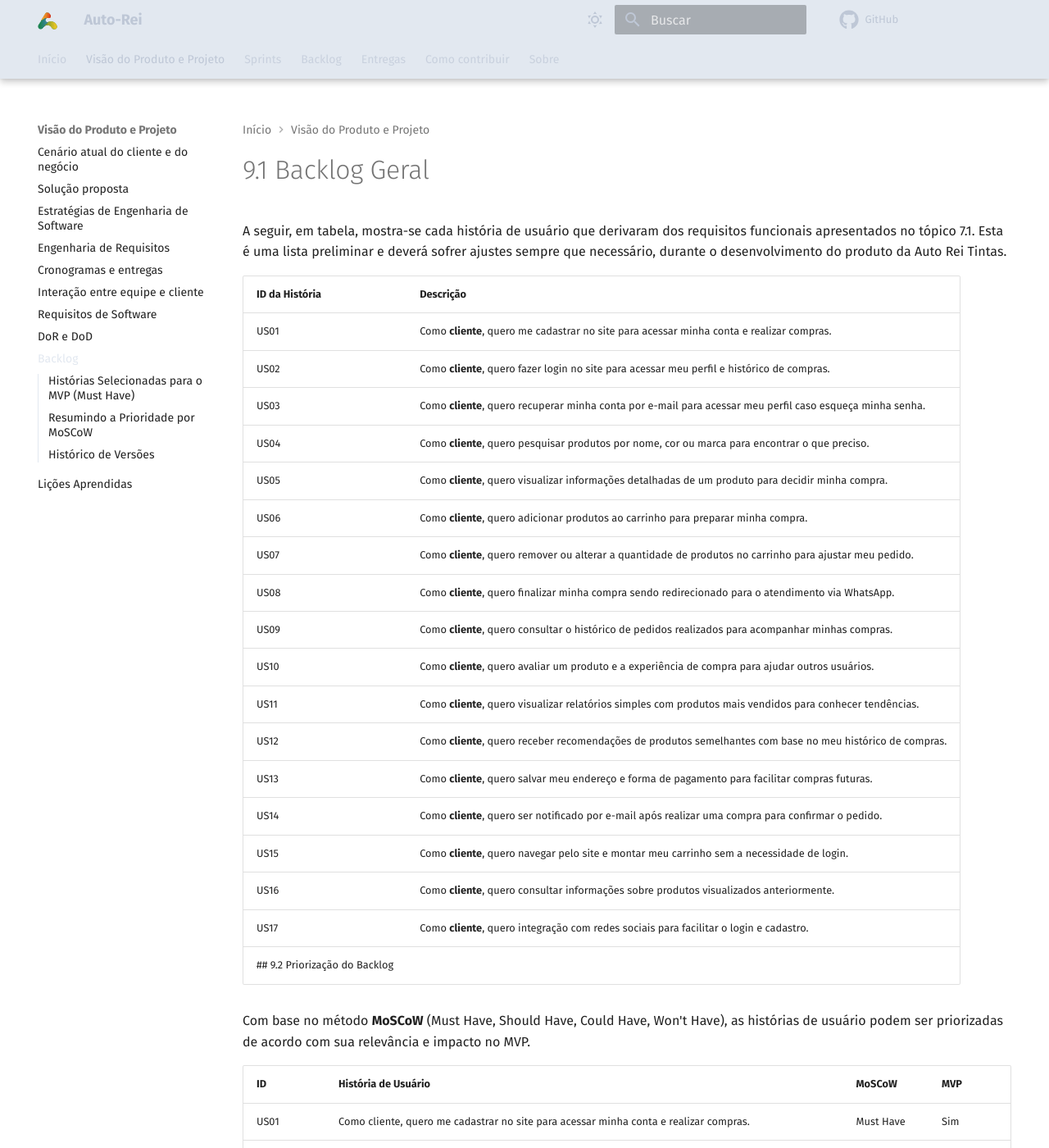
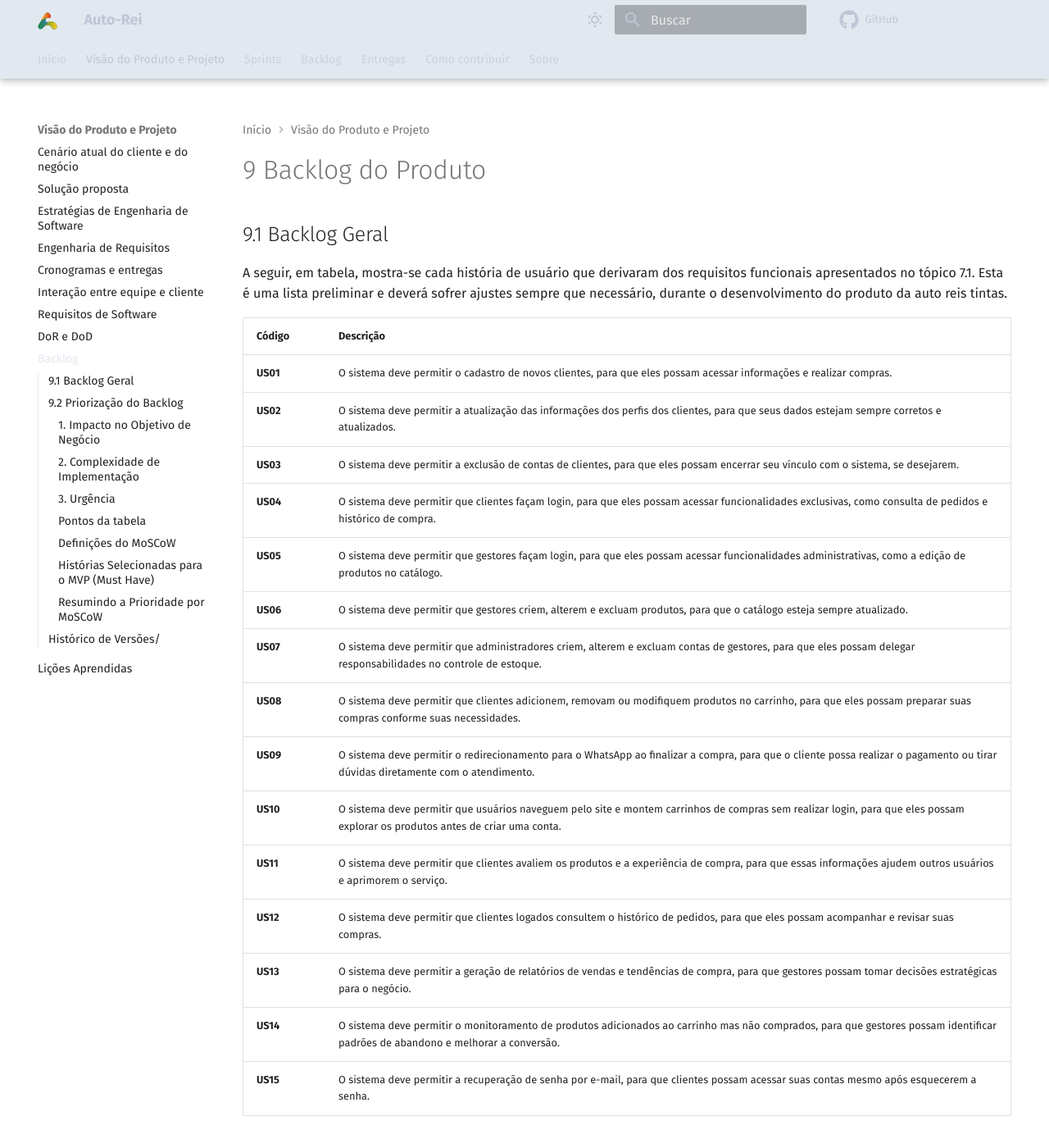
Before and after one commit to mdsreq-fga-unb/2024.2-T03-AutoReiTintas, an MkDocs documentation site: the page built from docs/auto-rei-tintas/docs/sections/product_vision/9_backlog.md, in a window 1280 px wide and 1400 px high. Shown: the whole window at 82% size. Built offline with MkDocs 1.6.1 and Material for MkDocs 9.7.7, drawn with Linux system fonts in a browser that asks for light colours; comment, search, counter and statistics services are not loaded; some of the changed text lies outside the part shown.

Commit message:
feat:backlog1.1

```diff
--- a/docs/auto-rei-tintas/docs/sections/product_vision/9_backlog.md
+++ b/docs/auto-rei-tintas/docs/sections/product_vision/9_backlog.md
@@ -1,67 +1,99 @@
-# 9.1 Backlog Geral
+# 9 Backlog do Produto
 
-A seguir, em tabela, mostra-se cada história de usuário que derivaram dos requisitos funcionais apresentados no tópico 7.1. Esta é uma lista preliminar e deverá sofrer ajustes sempre que necessário, durante o desenvolvimento do produto da Auto Rei Tintas.
+## 9.1 Backlog Geral
 
-| **ID da História** | **Descrição**                                                                                     |
-|---------------------|--------------------------------------------------------------------------------------------------|
-| US01               | Como **cliente**, quero me cadastrar no site para acessar minha conta e realizar compras.        |
-| US02               | Como **cliente**, quero fazer login no site para acessar meu perfil e histórico de compras.      |
-| US03               | Como **cliente**, quero recuperar minha conta por e-mail para acessar meu perfil caso esqueça minha senha. |
-| US04               | Como **cliente**, quero pesquisar produtos por nome, cor ou marca para encontrar o que preciso.  |
-| US05               | Como **cliente**, quero visualizar informações detalhadas de um produto para decidir minha compra.|
-| US06               | Como **cliente**, quero adicionar produtos ao carrinho para preparar minha compra.               |
-| US07               | Como **cliente**, quero remover ou alterar a quantidade de produtos no carrinho para ajustar meu pedido. |
-| US08               | Como **cliente**, quero finalizar minha compra sendo redirecionado para o atendimento via WhatsApp.|
-| US09               | Como **cliente**, quero consultar o histórico de pedidos realizados para acompanhar minhas compras.|
-| US10               | Como **cliente**, quero avaliar um produto e a experiência de compra para ajudar outros usuários.|
-| US11               | Como **cliente**, quero visualizar relatórios simples com produtos mais vendidos para conhecer tendências. |
-| US12               | Como **cliente**, quero receber recomendações de produtos semelhantes com base no meu histórico de compras. |
-| US13               | Como **cliente**, quero salvar meu endereço e forma de pagamento para facilitar compras futuras.  |
-| US14               | Como **cliente**, quero ser notificado por e-mail após realizar uma compra para confirmar o pedido.|
-| US15               | Como **cliente**, quero navegar pelo site e montar meu carrinho sem a necessidade de login.       |
-| US16               | Como **cliente**, quero consultar informações sobre produtos visualizados anteriormente.          |
-| US17               | Como **cliente**, quero integração com redes sociais para facilitar o login e cadastro.           |
+A seguir, em tabela, mostra-se cada história de usuário que derivaram dos requisitos funcionais apresentados no tópico 7.1. Esta é uma lista preliminar e deverá sofrer ajustes sempre que necessário, durante o desenvolvimento do produto da auto reis tintas.
+
+
+
+| **Código** | **Descrição** |
+| ---| --- |
+| **US01** | O sistema deve permitir o cadastro de novos clientes, para que eles possam acessar informações e realizar compras. |
+| **US02** | O sistema deve permitir a atualização das informações dos perfis dos clientes, para que seus dados estejam sempre corretos e atualizados. |
+| **US03** | O sistema deve permitir a exclusão de contas de clientes, para que eles possam encerrar seu vínculo com o sistema, se desejarem. |
+| **US04** | O sistema deve permitir que clientes façam login, para que eles possam acessar funcionalidades exclusivas, como consulta de pedidos e histórico de compra. |
+| **US05** | O sistema deve permitir que gestores façam login, para que eles possam acessar funcionalidades administrativas, como a edição de produtos no catálogo. |
+| **US06** | O sistema deve permitir que gestores criem, alterem e excluam produtos, para que o catálogo esteja sempre atualizado. |
+| **US07** | O sistema deve permitir que administradores criem, alterem e excluam contas de gestores, para que eles possam delegar responsabilidades no controle de estoque. |
+| **US08** | O sistema deve permitir que clientes adicionem, removam ou modifiquem produtos no carrinho, para que eles possam preparar suas compras conforme suas necessidades. |
+| **US09** | O sistema deve permitir o redirecionamento para o WhatsApp ao finalizar a compra, para que o cliente possa realizar o pagamento ou tirar dúvidas diretamente com o atendimento. |
+| **US10** | O sistema deve permitir que usuários naveguem pelo site e montem carrinhos de compras sem realizar login, para que eles possam explorar os produtos antes de criar uma conta. |
+| **US11** | O sistema deve permitir que clientes avaliem os produtos e a experiência de compra, para que essas informações ajudem outros usuários e aprimorem o serviço. |
+| **US12** | O sistema deve permitir que clientes logados consultem o histórico de pedidos, para que eles possam acompanhar e revisar suas compras. |
+| **US13** | O sistema deve permitir a geração de relatórios de vendas e tendências de compra, para que gestores possam tomar decisões estratégicas para o negócio. |
+| **US14** | O sistema deve permitir o monitoramento de produtos adicionados ao carrinho mas não comprados, para que gestores possam identificar padrões de abandono e melhorar a conversão. |
+| **US15** | O sistema deve permitir a recuperação de senha por e-mail, para que clientes possam acessar suas contas mesmo após esquecerem a senha. |
+
 ## 9.2 Priorização do Backlog
+
+#### 1. **Impacto no Objetivo de Negócio**
+
+Avalia como cada funcionalidade contribui diretamente para os objetivos principais do produto, como aumentar as vendas, melhorar a experiência do cliente ou otimizar a gestão.
+
+(de 1 a 5)
+
+#### 2. **Complexidade de Implementação**
+
+Considera o esforço técnico e os recursos necessários para implementar cada funcionalidade. (de 1 a 5)
+
+#### 3. **Urgência**
+
+Define o quão rapidamente a funcionalidade deve ser entregue para atender às expectativas dos stakeholders ou ao lançamento do produto. (de 1 a 5)
+
+
+
+| **Código** | **Descrição** | valor de negócio | Complexidade de Implementação | Urgência | Total |
+| ---| ---| ---| ---| ---| --- |
+| **US01** | O sistema deve permitir o cadastro de novos clientes, para que eles possam acessar informações e realizar compras. | 3 | 3 | 3 | 9 |
+| **US02** | O sistema deve permitir a atualização das informações dos perfis dos clientes, para que seus dados estejam sempre corretos e atualizados. | 3 | 3 | 2 | 8 |
+| **US03** | O sistema deve permitir a exclusão de contas de clientes, para que eles possam encerrar seu vínculo com o sistema, se desejarem. | 3 | 2 | 3 | 8 |
+| **US04** | O sistema deve permitir que clientes façam login, para que eles possam acessar funcionalidades exclusivas, como consulta de pedidos e histórico de compra. | 3 | 3 | 2 | 8 |
+| **US05** | O sistema deve permitir que gestores façam login, para que eles possam acessar funcionalidades administrativas, como a edição de produtos no catálogo. | 5 | 5 | 5 | 15 |
+| **US06** | O sistema deve permitir que gestores criem, alterem e excluam produtos, para que o catálogo esteja sempre atualizado. | 5 | 5 | 5 | 15 |
+| **US07** | O sistema deve permitir que administradores criem, alterem e excluam contas de gestores, para que eles possam delegar responsabilidades no controle de estoque. | 5 | 5 | 5 | 15 |
+| **US08** | O sistema deve permitir que clientes adicionem, removam ou modifiquem produtos no carrinho, para que eles possam preparar suas compras conforme suas necessidades. | 5 | 4 | 5 | 14 |
+| **US09** | O sistema deve permitir o redirecionamento para o WhatsApp ao finalizar a compra, para que o cliente possa realizar o pagamento ou tirar dúvidas diretamente com o atendimento. | 5 | 4 | 5 | 14 |
+| **US10** | O sistema deve permitir que usuários naveguem pelo site e montem carrinhos de compras sem realizar login, para que eles possam explorar os produtos antes de criar uma conta. | 5 | 3 | 5 | 13 |
+| **US11** | O sistema deve permitir que clientes avaliem os produtos e a experiência de compra, para que essas informações ajudem outros usuários e aprimorem o serviço. | 2 | 4 | 1 | 7 |
+| **US12** | O sistema deve permitir que clientes logados consultem o histórico de pedidos, para que eles possam acompanhar e revisar suas compras. | 3 | 3 | 3 | 9 |
+| **US13** | O sistema deve permitir a geração de relatórios de vendas e tendências de compra, para que gestores possam tomar decisões estratégicas para o negócio. | 4 | 5 | 1 | 10 |
+| **US14** | O sistema deve permitir o monitoramento de produtos adicionados ao carrinho mas não comprados, para que gestores possam identificar padrões de abandono e melhorar a conversão. | 4 | 4 | 1 | 9 |
+| **US15** | O sistema deve permitir a recuperação de senha por e-mail, para que usuários possam acessar suas contas mesmo após esquecerem a senha. | 5 | 4 | 4 | 13 |
+
+### Pontos da tabela
+
+| total | média de pontos |
+| ---| --- |
+| 167 | 11.13 |
 
 Com base no método **MoSCoW** (Must Have, Should Have, Could Have, Won't Have), as histórias de usuário podem ser priorizadas de acordo com sua relevância e impacto no MVP.
 
-| **ID** | **História de Usuário**                                                     | **MoSCoW**   | **MVP** |
-|--------|---------------------------------------------------------------------------|-------------|---------|
-| US01   | Como cliente, quero me cadastrar no site para acessar minha conta e realizar compras. | Must Have   | Sim     |
-| US02   | Como cliente, quero fazer login no site para acessar meu perfil e histórico de compras. | Must Have   | Sim     |
-| US03   | Como cliente, quero recuperar minha conta por e-mail para acessar meu perfil caso esqueça minha senha. | Must Have   | Sim     |
-| US04   | Como cliente, quero pesquisar produtos por nome, cor ou marca para encontrar o que preciso. | Must Have   | Sim     |
-| US05   | Como cliente, quero visualizar informações detalhadas de um produto para decidir minha compra. | Must Have   | Sim     |
-| US06   | Como cliente, quero adicionar produtos ao carrinho para preparar minha compra. | Must Have   | Sim     |
-| US07   | Como cliente, quero remover ou alterar a quantidade de produtos no carrinho para ajustar meu pedido. | Must Have   | Sim     |
-| US08   | Como cliente, quero finalizar minha compra sendo redirecionado para o atendimento via WhatsApp. | Must Have   | Sim     |
-| US09   | Como cliente, quero consultar o histórico de pedidos realizados para acompanhar minhas compras. | Should Have | Não     |
-| US10   | Como cliente, quero avaliar um produto e a experiência de compra para ajudar outros usuários. | Should Have | Não     |
-| US11   | Como cliente, quero visualizar relatórios simples com produtos mais vendidos para conhecer tendências. | Could Have  | Não     |
-| US12   | Como cliente, quero receber recomendações de produtos semelhantes com base no meu histórico de compras. | Could Have  | Não     |
-| US13   | Como cliente, quero salvar meu endereço e forma de pagamento para facilitar compras futuras. | Could Have  | Não     |
-| US14   | Como cliente, quero ser notificado por e-mail após realizar uma compra para confirmar o pedido. | Must Have   | Sim     |
-| US15   | Como cliente, quero navegar pelo site e montar meu carrinho sem a necessidade de login. | Must Have   | Sim     |
-| US16   | Como cliente, quero consultar informações sobre produtos visualizados anteriormente. | Won’t Have  | Não     |
-| US17   | Como cliente, quero integração com redes sociais para facilitar o login e cadastro. | Won’t Have  | Não     |
+### Definições do MoSCoW
+
+1. **Must Have (M)**: Funcionalidades essenciais que o produto deve ter para atender ao objetivo principal. (Funcionalidades **acima da média**)
+2. **Should Have (S)**: Funcionalidades importantes, mas não críticas, que podem ser implementadas após o lançamento inicial. (Funcionalidades entre 8 e 11)
+3. **Could Have (C)**: Funcionalidades desejáveis, mas opcionais e que podem ser adiadas. (Funcionalidades **abaixo de 8**)
+4. **Won’t Have (W)**: Funcionalidades que não serão incluídas na versão atual (fora do escopo do MVP). (Funcionalidades com **urgência** **abaixo de 2**)
 
 ### **Histórias Selecionadas para o MVP (Must Have)**
 
-- **US01**, **US02**, **US03**, **US04**, **US05**, **US06**, **US07**, **US08** (foco no cliente).
-- **US14**, **US15** (foco no administrador).
+*   **US01**, **US02**, **US03**, **US04**, **US05**, **US06**, **US07**, **US08** (foco no cliente).
+*   **US14**, **US15** (foco no administrador)
 
 ### **Resumindo a Prioridade por MoSCoW**
 
-|   |   |   |
-|---|---|---|
-|**MoSCoW**|**Quantidade de Histórias**|**Incluídas no MVP?**|
-|**Must Have**|10|Sim|
-|**Should Have**|1|Não|
-|**Could Have**|3|Não|
-|**Won’t Have**|4|Não|
+| **MoSCoW** | **Quantidade de Histórias** | **Incluídas no MVP?** |
+| ---| ---| --- |
+| **Must Have** | 10 | Sim |
+| **Should Have** | 1 | Não |
+| **Could Have** | 3 | Não |
+| **Won’t Have** | 4 | Não |
 
-## Histórico de Versões
 
-| Versão | Data       | Descrição                                   | Autor(es)                                                                                                                                                                                                                                    | Revisor(es)                                                                                                                                                                                                                                  |
-| ------ | ---------- | ------------------------------------------- | -------------------------------------------------------------------------------------------------------------------------------------------------------------------------------------------------------------------------------------------- | -------------------------------------------------------------------------------------------------------------------------------------------------------------------------------------------------------------------------------------------- |
-| `1.0`  | 04/12/2024 | Criação do Documento | [Johan](https://github.com/johan-rocha), [Paulo Henrique](https://github.com/Nanashii76), [Mariana Letícia](https://github.com/Marianannn), [Mateus Cavalcante](https://github.com/mateuscavati) e [Diogo](https://github.com/Diogo-Barboza) | [Johan](https://github.com/johan-rocha), [Paulo Henrique](https://github.com/Nanashii76), [Mariana Letícia](https://github.com/Marianannn), [Mateus Cavalcante](https://github.com/mateuscavati) e [Diogo](https://github.com/Diogo-Barboza) |
+
+## Histórico de Versões/
+
+| Versão | Data | Descrição | Autor(es) | Revisor(es) |
+| ---| ---| ---| ---| --- |
+| `1.0` | 11/11/2024 | Criação do Documento | [Paulo Henrique](https://github.com/Nanashii76) | [Johan](https://github.com/johan-rocha), [Paulo Henrique](https://github.com/Nanashii76), [Mariana Letícia](https://github.com/Marianannn), [Mateus Cavalcante](https://github.com/mateuscavati) e [Diogo](https://github.com/Diogo-Barboza) |
+| `1.1` | 09/12/2024 | levantamento do backlog do produto | [Johan](https://github.com/johan-rocha), [Paulo Henrique](https://github.com/Nanashii76), [Mariana Letícia](https://github.com/Marianannn), [Mateus Cavalcante](https://github.com/mateuscavati) e [Diogo](https://github.com/Diogo-Barboza) | [Johan](https://github.com/johan-rocha), [Paulo Henrique](https://github.com/Nanashii76), [Mariana Letícia](https://github.com/Marianannn) e [Diogo](https://github.com/Diogo-Barboza) |
```
